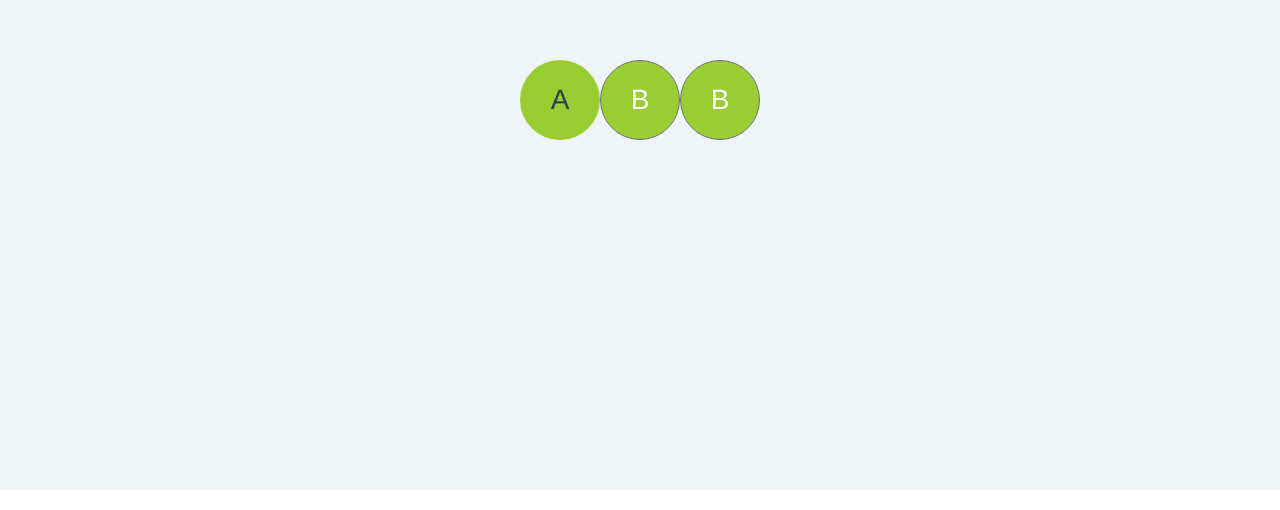
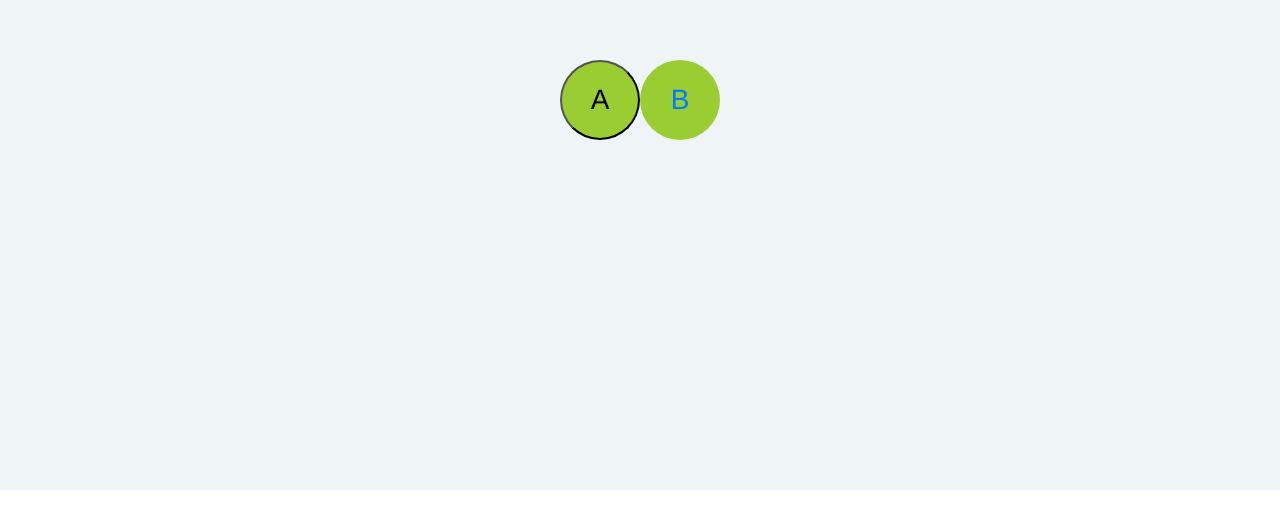
Before and after one commit to tergitran/test-responsive, a Vue app: page / in a window 1280 px wide. Shown: the part 290-800 px from the top of the page. Built offline with nearby package versions, Linux system fonts and the light colour scheme.

Commit message:
update v3

```diff
--- a/src/App.vue
+++ b/src/App.vue
@@ -1,19 +1,22 @@
 <template>
   <div id="app">
-    <div class="circle circle-A" id="tooltip-target-1">
+    <!-- <div class="circle circle-A" id="tooltip-target-1">
       A
-    </div>
-    <b-button class="circle circle-A" id="tooltip-target-2">
+    </div> -->
+    <button class="circle circle-A" id="tooltip-target-1">
+      A
+    </button>
+    <a class="circle circle-A" id="tooltip-target-2">
       B
-    </b-button>
-    <b-button class="circle circle-A" id="tooltip-target-2">
-      B
-    </b-button>
-    <b-tooltip target="tooltip-target-1" triggers="hover focus">
+    </a>
+    <!-- <b-tooltip target="tooltip-target-1" triggers="hover focus">
       I am tooltip <b>component</b> content!
+    </b-tooltip> -->
+    <b-tooltip target="tooltip-target-1" triggers="hover">
+      Thanks <b>Linh 2K</b> !
     </b-tooltip>
     <b-tooltip target="tooltip-target-2" triggers="hover">
-      I am tooltip <b>component</b> content!
+      Thanks <b>Linh 2K</b> !
     </b-tooltip>
   </div>
 </template>
```
